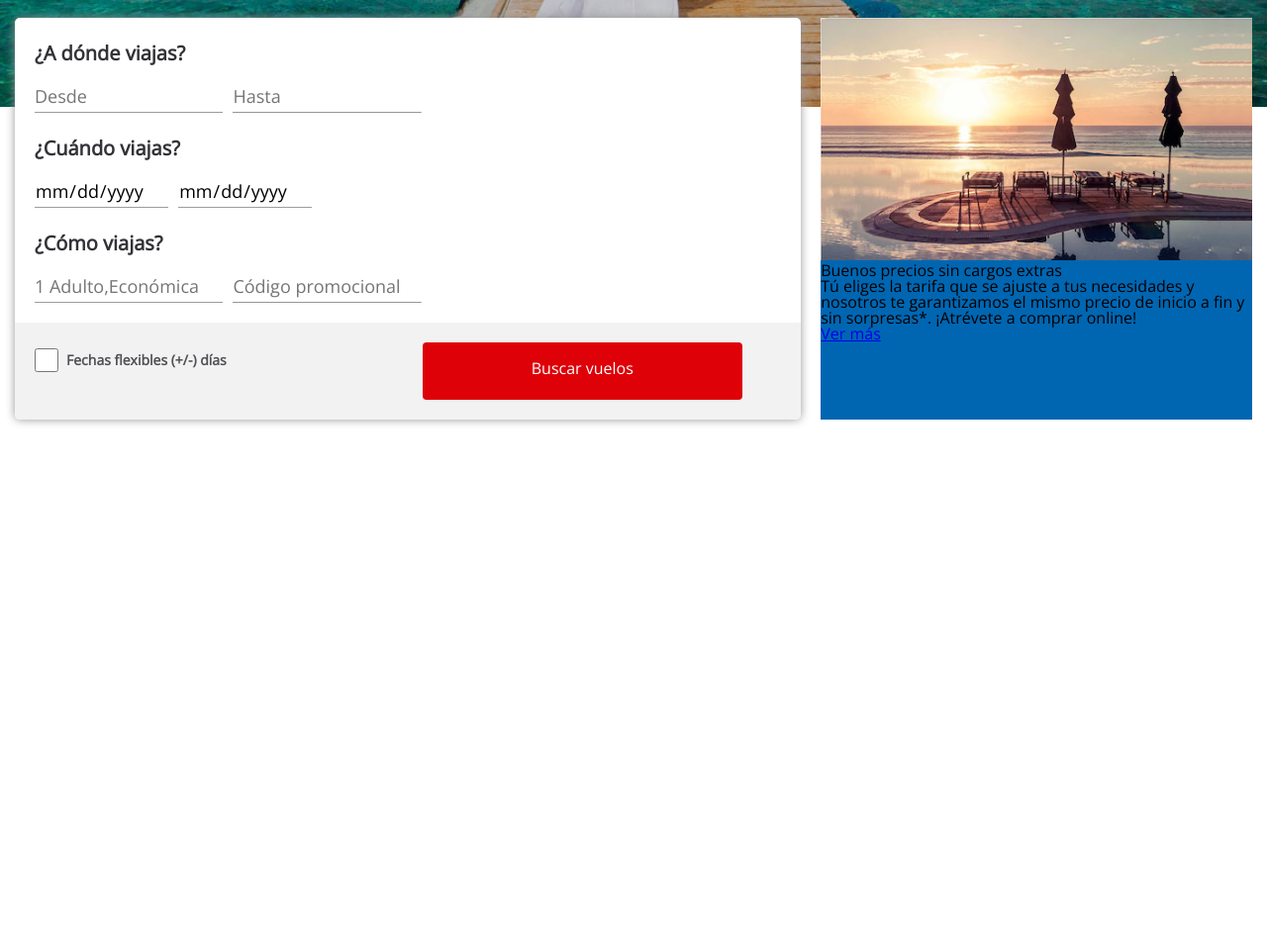
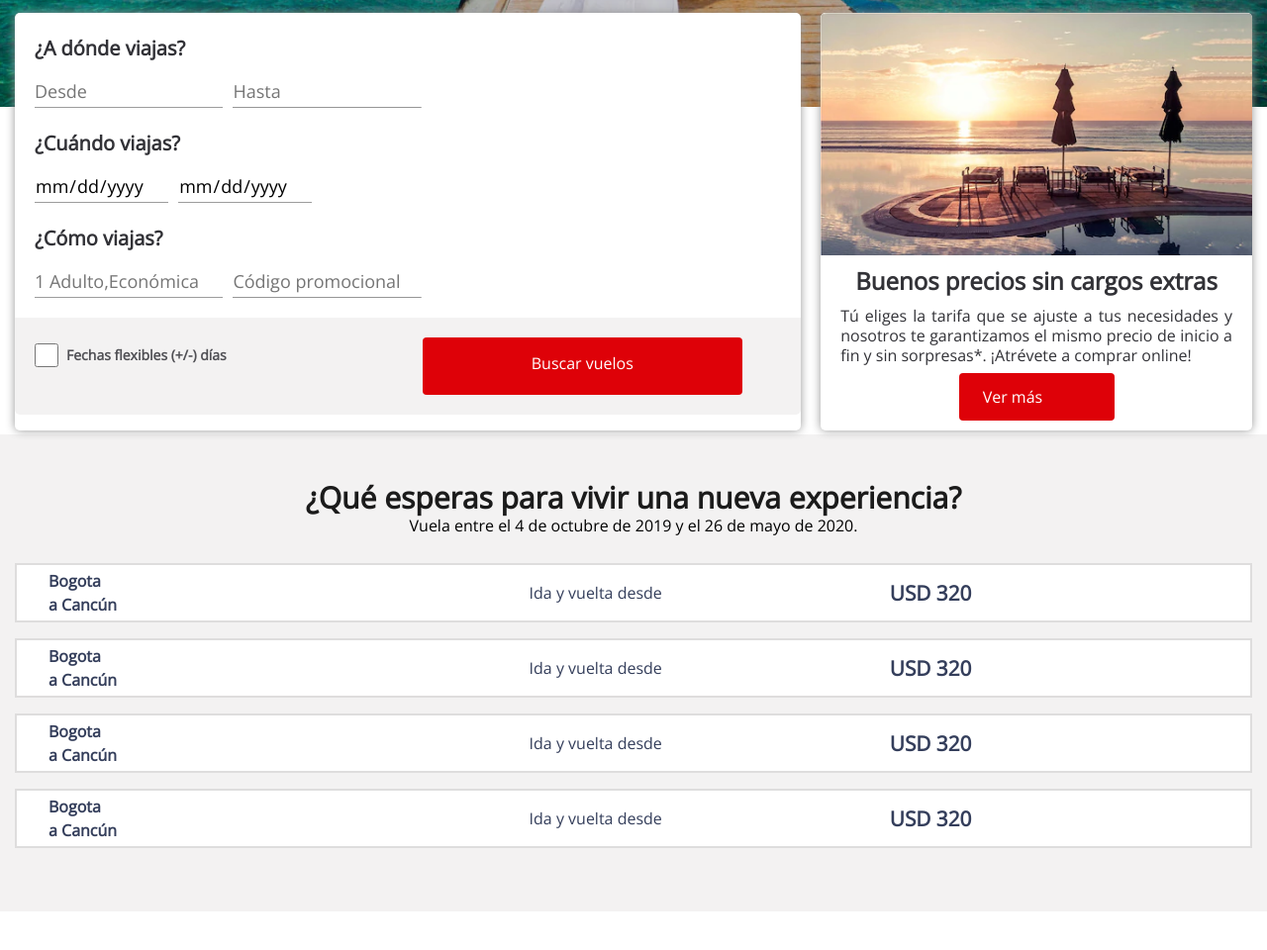
Before and after one commit to wilberandresm/LandingPages_Avianca, a plain HTML site: page index.html in a window 1280 px wide. Shown: the part 464-1424 px from the top of the page at 99% size. Before the commit the page ends 998 px from the top, so only its background shows below. Drawn offline with nearby package versions, Linux system fonts and the light colour scheme.

Commit message:
versión 4

```diff
--- a/css/style.css
+++ b/css/style.css
@@ -49,6 +49,7 @@ table {
     display: flex;
     flex-wrap: wrap;
     min-width: 390px;
+  /*  background-color: #f3f2f2;*/
 
 }
 
@@ -174,8 +175,17 @@ header{
     text-decoration: none;
 }
 
+.partedos{
+
+    top: -105px;
+    display: flex;
+    z-index: 1;
+    position: relative;
+    flex-wrap: wrap;
+
+}
 form{
-    top:-100px;
+
     position: relative;
     z-index: 1;
     flex: 60%;
@@ -310,16 +320,141 @@ input:focus, input.form-control:focus {
     vertical-align: middle;
 }
 aside{
-    top:-100px;
+   /* top:-100px;*/
     flex: 32%;
     margin: 10px;
-    background-color: #0066b2;
+    background-color: #fff;
     z-index: 1;
     position: relative;
     margin: 10px;
     margin-right: 15px;
+    border-radius: 5px 5px 5px 5px;
+    box-shadow: 0 0 10px #969696;
+    color: #323237;
+    text-align: center;
 }
 .imagen-aside img{
     width: 100%;
     height: 100%;
+    border-radius: 5px 5px  0  0;
 }
+
+.descripcion{
+    padding-left: 10px;
+    padding-top: 10px;
+    padding-right: 10px;
+    margin-bottom: 8px;
+}
+
+.descripcion h3{
+    font-size: 1.50rem;
+    line-height: 1.2;
+    font-weight: 800;
+}
+
+.descripcion p{
+    margin-top: 10px;
+    line-height: 1.25;
+    text-align: justify;
+    padding-left: 10px;
+    padding-right: 10px;
+}
+
+.vermas{
+    display: flex;
+    margin: 0px auto;
+    background: #de0108;
+    color: #fff;
+    width: 25%;
+    text-shadow: none;
+    padding: 16px 24px;
+    border-radius: 4px;
+    cursor: pointer;
+    text-align: center;
+    margin-bottom: 10px;
+}
+
+.vermas:hover{
+    background: #750004;
+}
+
+
+.vermas a{
+    color: #fff;
+    font-size: medium;
+    font-style: normal;
+    line-height: 16px;
+    text-decoration: none;
+    vertical-align: middle;
+}
+
+.tarjetas{
+
+    top: -111px;
+    position: relative;
+    display: flex;
+    background-color: #f3f2f2;
+    width: 100%;
+    padding-top: 48px;
+    padding-bottom: 48px;
+    flex-direction: column;
+}
+
+.primer-texto{
+    margin: 0 auto;
+    text-align: center;
+    margin-bottom: 30px;
+}
+
+.primer-texto h2{
+    color: #1b1b1b;
+    font-size: 1.875rem;
+    line-height: 1.07;
+    font-weight: bold;
+    margin-bottom: 4px;
+}
+
+.contenedor-tarjetas{
+    padding-left: 15px;
+    padding-right: 15px;
+}
+.contenedor-tarjetas a{
+    cursor: pointer;
+    font-style: normal;
+    text-decoration: none;
+}
+
+.tarjeta{
+    display: flex;
+    align-items: center;
+    background-color: #fff;
+    padding-top: 8px;
+    padding-bottom: 8px;
+    padding-left: 32px;
+    border: 2px solid #dedddd;
+    border-style: solid;
+    border-top-width: 0px;
+    border-left-width: 0px;
+    border-width: 2px;
+    margin-bottom: 16px;
+    color: #343e5b;
+}
+
+.ciudades{
+    width: 40%;
+    font-size: 1rem;
+    font-weight: bold;
+}
+
+#ciudad1{
+    margin-bottom: 8px;
+}
+
+.idayvuelta{
+    width: 30%;
+}
+
+.precio{
+    font-size: 1.3rem;
+    font-weight: bold;
+}
--- a/index.html
+++ b/index.html
@@ -35,6 +35,7 @@
                 </div>
             </div>
         </div>
+        <section class="partedos">
 
         <form >
             <fieldset>
@@ -105,6 +106,99 @@
             </div>
 
         </aside>
+        </section>
+        <section class="tarjetas">
+            <article class="primer-texto">
+                <h2>¿Qué esperas para vivir una nueva experiencia?</h2>
+                <p>Vuela entre el 4 de octubre de 2019 y el 26 de mayo de 2020.</p>
+            </article>
+
+            <div class="contenedor-tarjetas">
+                <a href="#">
+                <div class="tarjeta">
+                    <div class="ciudades">
+                        <div class="ciudades" id="ciudad1">Bogota
+                        </div>
+                        <div  class="ciudades" id="ciudad2">
+                            a Cancún
+                        </div>
+
+                    </div>
+                    <div class="idayvuelta">
+                        <p>Ida y vuelta desde</p>
+                    </div>
+                    <div class="precio">
+                        <p>USD 320</p>
+                    </div>
+
+                </div>
+                </a>
+
+                <a href="#">
+                    <div class="tarjeta">
+                        <div class="ciudades">
+                            <div class="ciudades" id="ciudad1">Bogota
+                            </div>
+                            <div  class="ciudades" id="ciudad2">
+                                a Cancún
+                            </div>
+
+                        </div>
+                        <div class="idayvuelta">
+                            <p>Ida y vuelta desde</p>
+                        </div>
+                        <div class="precio">
+                            <p>USD 320</p>
+                        </div>
+
+                    </div>
+                </a>
+
+                <a href="#">
+                    <div class="tarjeta">
+                        <div class="ciudades">
+                            <div class="ciudades" id="ciudad1">Bogota
+                            </div>
+                            <div  class="ciudades" id="ciudad2">
+                                a Cancún
+                            </div>
+
+                        </div>
+                        <div class="idayvuelta">
+                            <p>Ida y vuelta desde</p>
+                        </div>
+                        <div class="precio">
+                            <p>USD 320</p>
+                        </div>
+
+                    </div>
+                </a>
+
+                <a href="#">
+                    <div class="tarjeta">
+                        <div class="ciudades">
+                            <div class="ciudades" id="ciudad1">Bogota
+                            </div>
+                            <div  class="ciudades" id="ciudad2">
+                                a Cancún
+                            </div>
+
+                        </div>
+                        <div class="idayvuelta">
+                            <p>Ida y vuelta desde</p>
+                        </div>
+                        <div class="precio">
+                            <p>USD 320</p>
+                        </div>
+
+                    </div>
+                </a>
+
+
+
+            </div>
+
+        </section>
 
 
 
```
